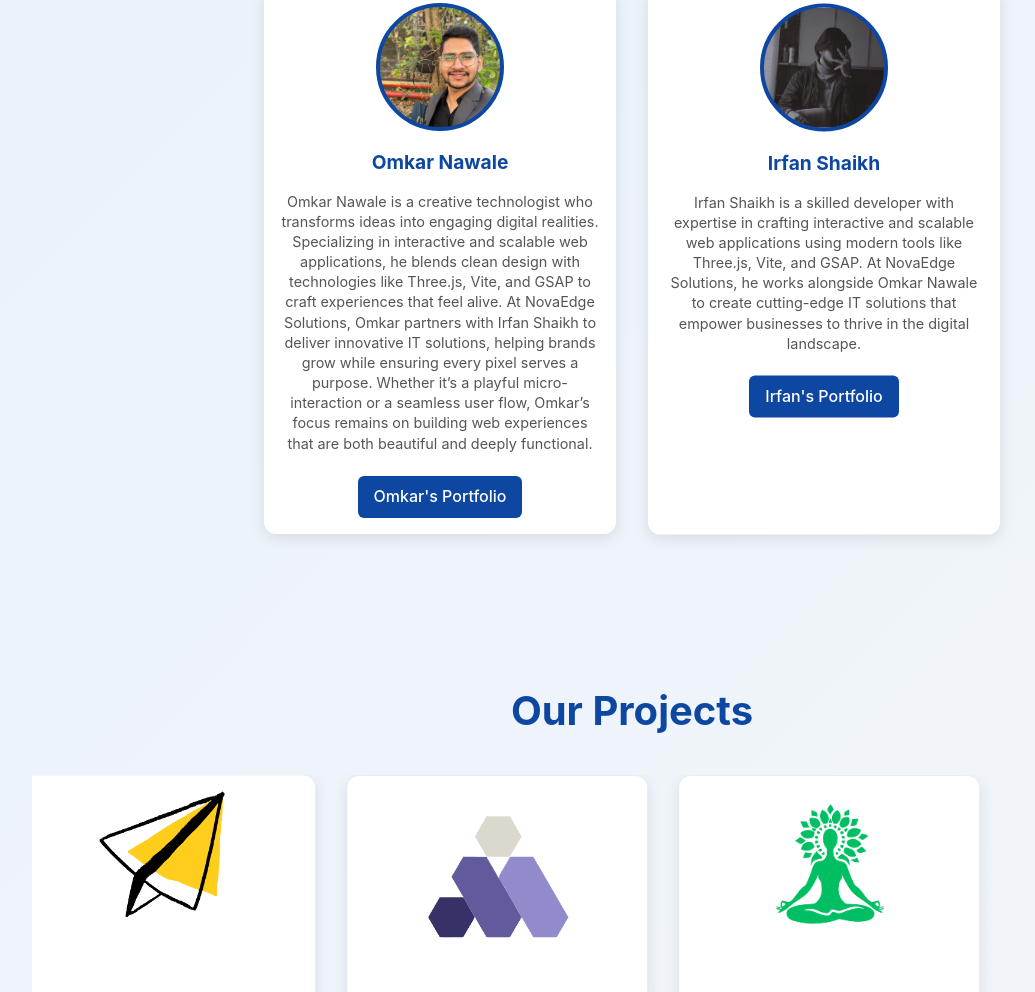
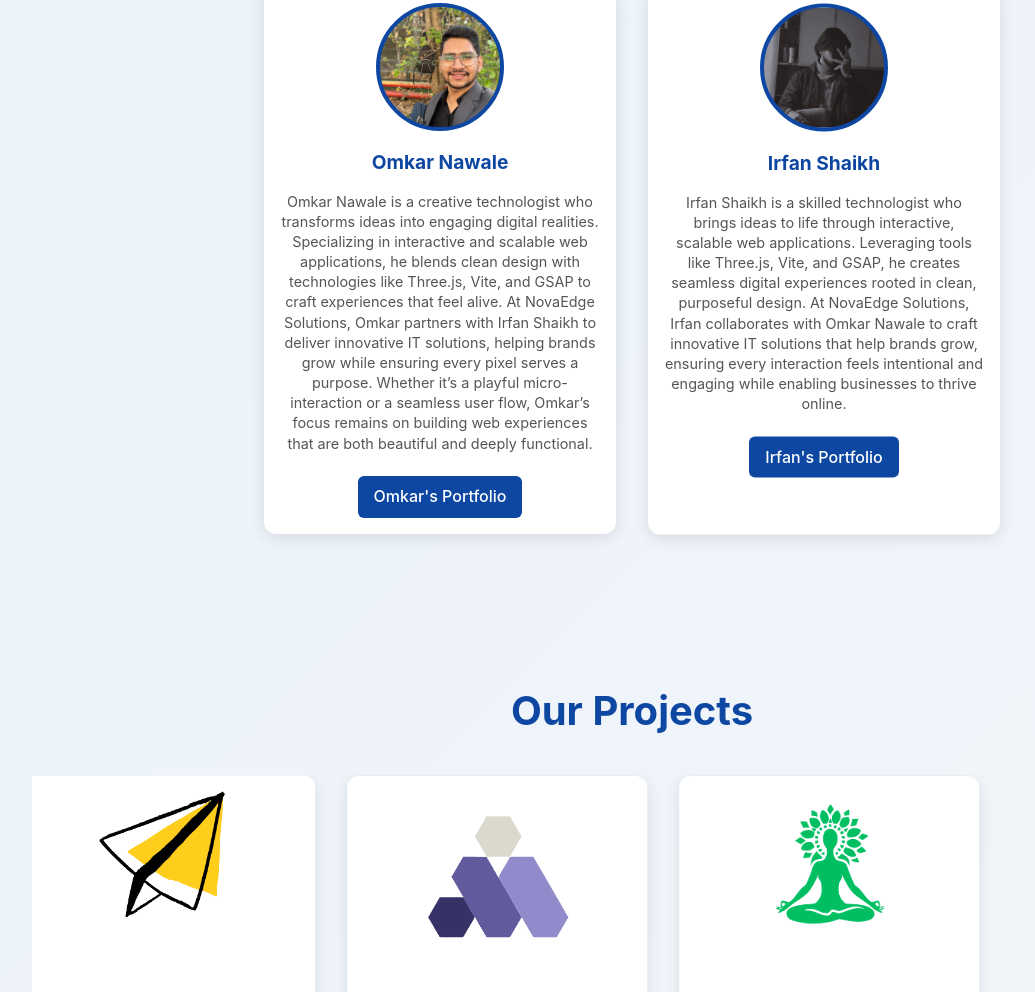
Before and after one commit to Omkar072003/novaedge-firm-site, a website built with Vite: page index.html in a window 1280 px wide. Shown: the part 1301-2293 px from the top of the page, without its empty margins (8-1043 px from the left). Built offline with nearby package versions, Linux system fonts and the light colour scheme; animation ran at ten frames a second.

Commit message:
Update index.html

```diff
--- a/index.html
+++ b/index.html
@@ -87,7 +87,7 @@
         <div class="team-member">
             <div class="profile-image" style="background-image: url('irfan.jpeg');" aria-label="Photo of Irfan Shaikh"></div>
             <h3>Irfan Shaikh</h3>
-            <p>Irfan Shaikh is a skilled developer with expertise in crafting interactive and scalable web applications using modern tools like Three.js, Vite, and GSAP. At NovaEdge Solutions, he works alongside Omkar Nawale to create cutting-edge IT solutions that empower businesses to thrive in the digital landscape.</p>
+            <p>Irfan Shaikh is a skilled technologist who brings ideas to life through interactive, scalable web applications. Leveraging tools like Three.js, Vite, and GSAP, he creates seamless digital experiences rooted in clean, purposeful design. At NovaEdge Solutions, Irfan collaborates with Omkar Nawale to craft innovative IT solutions that help brands grow, ensuring every interaction feels intentional and engaging while enabling businesses to thrive online.</p>
             <a href="https://portfolio-two-roan-zmy3i1ldmv.vercel.app/" class="portfolio-link">Irfan's Portfolio</a>
         </div>
     </div>
```
